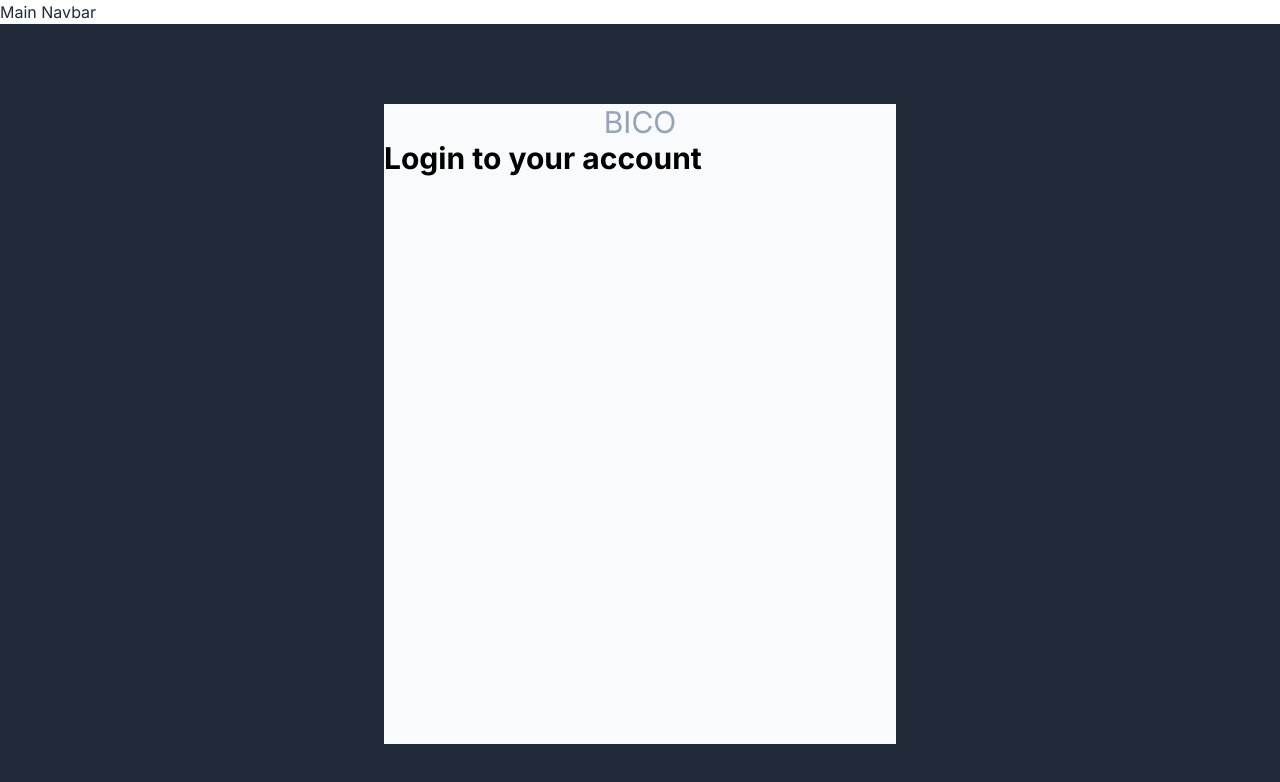
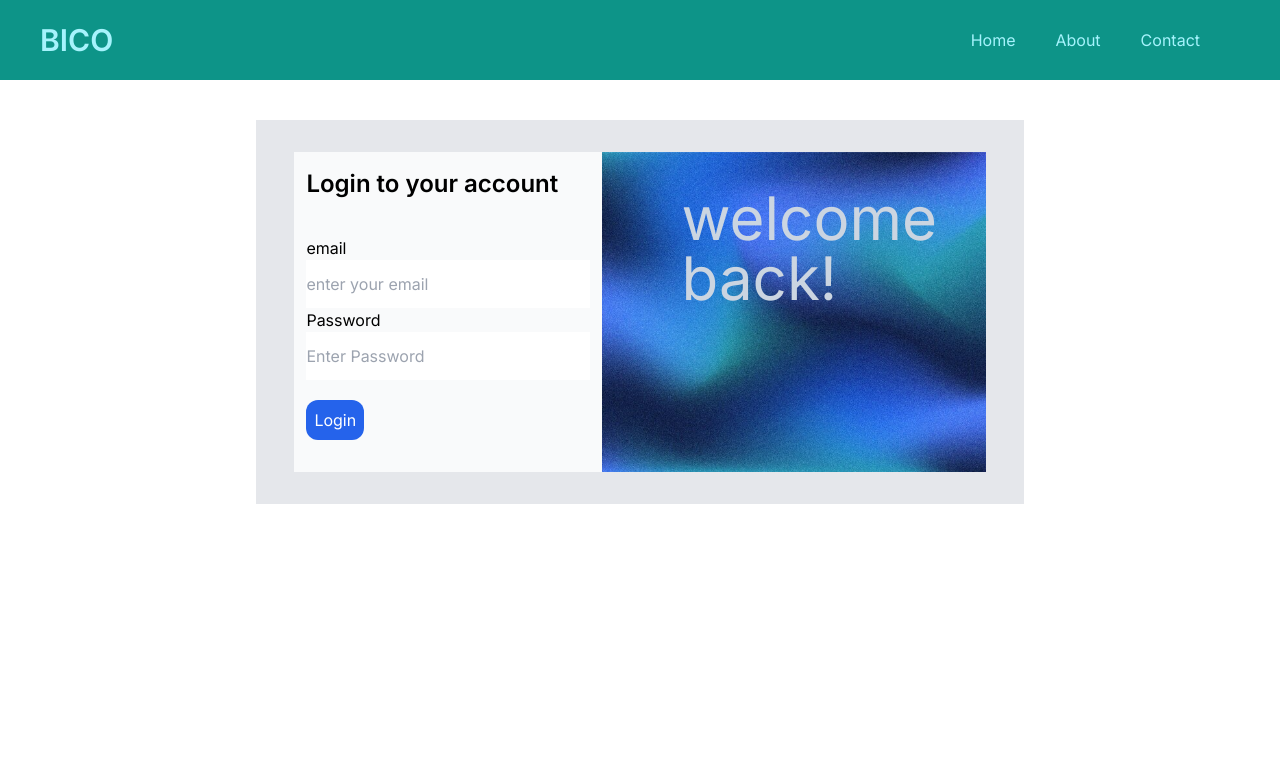
Before and after one commit to mariyamcodehub/Bico, a Next.js app in the folder frontend/: page /login in a window 1280 px wide. Shown: the top 782 px of the page. Built offline with nearby package versions, Linux system fonts and the light colour scheme.

Commit message:
navbar and login page styling

```diff
--- /dev/null
+++ b/frontend/src/app/(main)/login/page.css
@@ -0,0 +1,11 @@
+.back-img {
+    background-image: url(gradient-grainy-texture_23-2148981502.jpg);
+    background-size: cover;
+
+}
+
+@media only screen and (max-width: 700px) {
+    .back-img {
+        width: auto;
+    }
+}
--- a/frontend/src/app/(main)/login/page.jsx
+++ b/frontend/src/app/(main)/login/page.jsx
@@ -1,14 +1,30 @@
 import React from 'react';
-
+import './page.css'
 const Login = () => {
   return (
-    <div className='w-full h-screen bg-current place-content-center'>
-      <div className='w-2/5 h-4/5 bg-gray-50 text-black ml-auto mr-auto'>
-        <h1 className='text-slate-400 text-3xl text-center'>BICO</h1>
-        <h2 className='text-3xl font-bold' >Login to your account</h2>
+    <>
+      <div className='w-full h-full bg-white place-content-center py-10 flex md:flex-row flex-col '>
+        <div className='md:w-3/5 h-96 bg-gray-200 from-gray-200 flex md:flex-row flex-col-reverse py-8'>
+          <div className='md:w-2/5 w-dvw h-80 bg-gray-50 text-black ml-0 md:ml-auto'>
+            <form>
+              <h2 className='md:text-2xl text-base font-semibold px-3 py-4' >Login to your account</h2>
+              <div className='p-3 flex flex-col py-5'>
+                <label htmlFor="email">email</label>
+                <input className='py-3' type="text" placeholder='enter your email' name='name' required />
+                <label htmlFor="psw">Password</label>
+                <input className='py-3' type="password" placeholder="Enter Password" name="psw" required></input>
+
+              </div>
+              <button className='bg-blue-600 text-white p-2 rounded-xl ml-3' type="submit">Login</button>
+            </form>
+          </div>
+          <div className='md:w-2/4 w-dvw h-80 bg-blue-200 text-black md:mr-auto mr-0 back-img  '>
+            <div className='text-6xl text-slate-300 mt-9 md:ml-20'>welcome back!</div>
+          </div>
+        </div>
       </div>
 
-    </div>
+    </>
   )
 }
 
--- a/frontend/src/app/(main)/navbar.jsx
+++ b/frontend/src/app/(main)/navbar.jsx
@@ -2,7 +2,14 @@ import React from 'react'
 
 const Navbar = () => {
   return (
-    <div>Main Navbar</div>
+    <div className='flex flex-row justify-between h-20 bg-teal-600 items-center'>
+      <h1 className='text-cyan-200 text-3xl font-semibold pl-10'>BICO</h1>
+      <ul className='flex flex-row text-cyan-200 decoration-4 gap-10 mr-20'>
+        <li>Home</li>
+        <li>About</li>
+        <li>Contact</li>
+      </ul>
+    </div>
   )
 }
 
```
Also changed, not shown: frontend/src/app/(main)/login/gradient-grainy-texture_23-2148981502.jpg (added).
